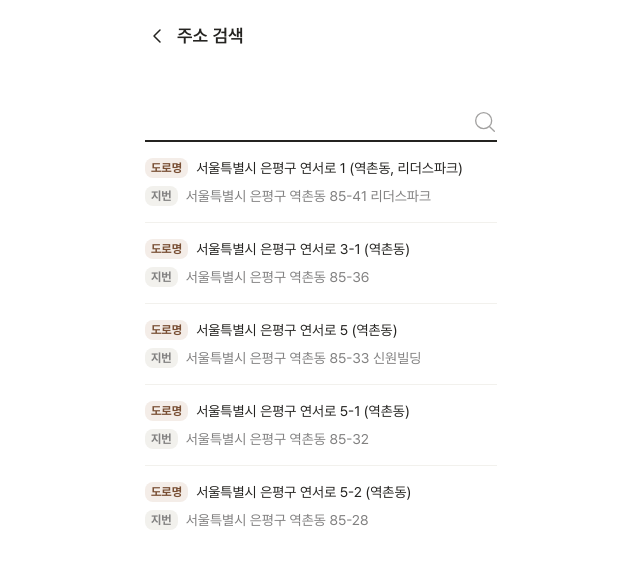
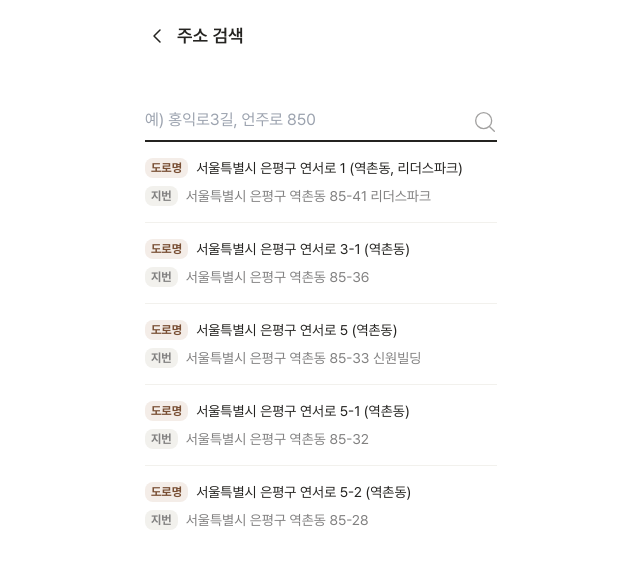
Before and after one commit to SonGGuRock/client, a Next.js app: page /workshops/search/address in a window 1280 px wide. Shown: the top 568 px of the page, without its empty margins (319-959 px from the left). Built offline with nearby package versions, Linux system fonts and the light colour scheme.

Commit message:
[design] search UI 수정

```diff
--- a/app/pages/workshops/ui/workshop-search-address-page.tsx
+++ b/app/pages/workshops/ui/workshop-search-address-page.tsx
@@ -12,7 +12,7 @@ const WorkshopSearchAddressPage = () => {
         </div>
       </Header>
 
-      <SearchBorder />
+      <SearchBorder placeholder='예) 홍익로3길, 언주로 850' />
       <WorkshopAddressList />
     </div>
   );
```
